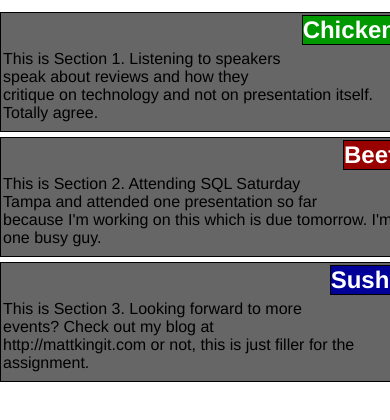
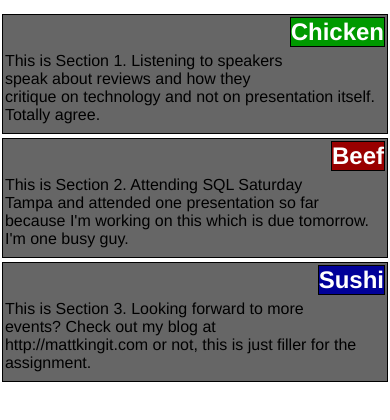
Before and after one commit to mlkingsql/CourseraWebDevSpec, a plain HTML site: page Mod2Solution/index.html in a window 390 px wide. Shown: the part 40-460 px from the top of the page. Drawn offline with Linux system fonts and the light colour scheme.

Commit message:
Added Mobile Style to CSS

```diff
--- a/Mod2Solution/css/styles.css
+++ b/Mod2Solution/css/styles.css
@@ -104,3 +104,12 @@ section {
 }
 
 /********** Mobile devices only **********/
+@media(max-width:767px){
+  #section1, #section2, #section3{
+      float:left;
+      margin-bottom: 5px;
+      border: 1px solid black;
+      width:99%;
+      margin:0.5%;
+  }
+}
```
